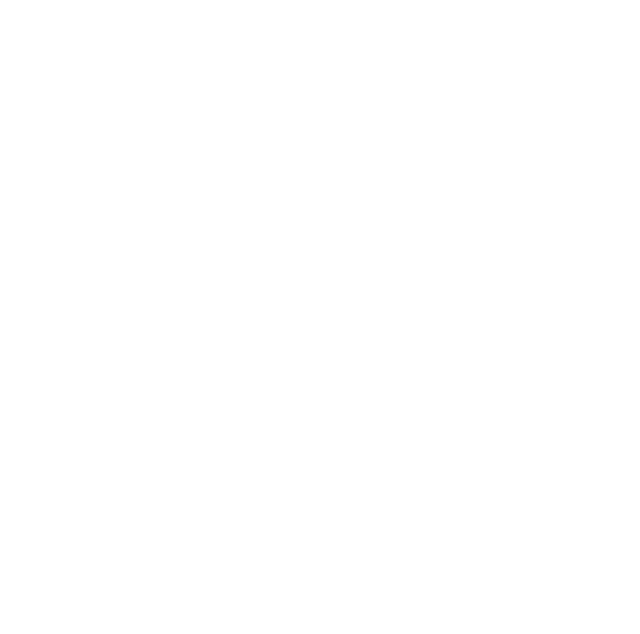
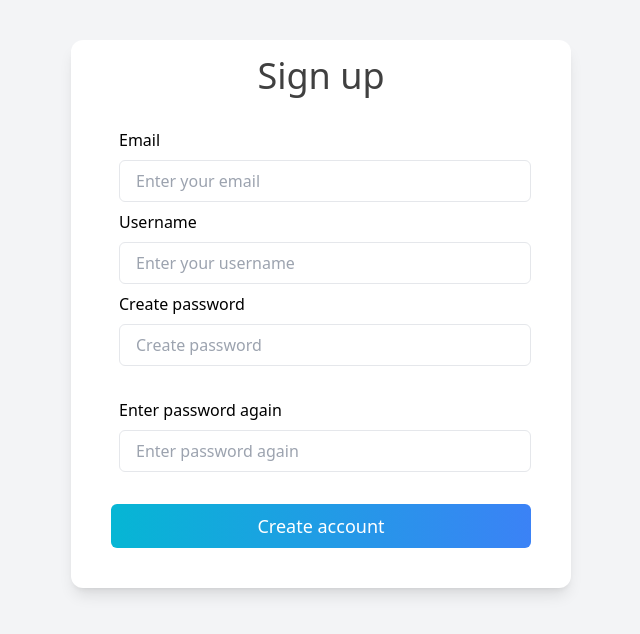
Before and after one commit to KashmiraNimnada/Task-Manager-App-Frontend, a React (Vite) app: page /auth/signup in a window 1280 px wide. Before the commit this address had no page. Shown: the top 634 px of the page, without its empty margins (319-959 px from the left). Built offline with nearby package versions, Linux system fonts and the light colour scheme; a web font is replaced by a local one.

Commit message:
filtered the relevant task for the specific users and Signup page started

```diff
--- a/src/App.tsx
+++ b/src/App.tsx
@@ -5,6 +5,7 @@
 import { AuthProvider } from './context/AuthContext'
 import Login from './pages/auth/Login'
 import ProtectedRoute from './components/ProtectedRoute'
+import Signup from './pages/auth/Signup'
 
 function App() {
 
@@ -18,6 +19,7 @@
             <Route path="/create" element={<CreateTask />} />
           </Route>
           <Route path="/auth/login" element={<Login />} />
+          <Route path="/auth/signup" element={<Signup />} />
         </Routes>
       </BrowserRouter>
     </AuthProvider>
--- a/src/context/AuthContext.tsx
+++ b/src/context/AuthContext.tsx
@@ -8,6 +8,7 @@
     login: () => {},
     logout: () => {},
     username: "",
+    email: "",
 });
 
 export function AuthProvider({children}: AuthProviderPropsType) {
@@ -15,11 +16,14 @@
     const [isAuthenticated,setIsAuthenticated] = useState<boolean>(false);
     const [jwtToken,setJwtToken] = useState<string>("");
     const [username,setUsername] = useState<string>("");
+    const [email,setEmail] = useState<string>("");
 
-    function login(jwtToken:string,username:string) {
+    function login(jwtToken:string,username:string,email:string) {
         setIsAuthenticated(true);
         setJwtToken(jwtToken);
         setUsername(username);
+        setEmail(email);
+        console.log(email);
         console.log(username);
     }
 
@@ -29,7 +33,7 @@
     }
 
     return (
-        <AuthContext.Provider value={{isAuthenticated,jwtToken,login,logout,username}}>
+        <AuthContext.Provider value={{isAuthenticated,jwtToken,login,logout,username,email}}>
             {children}
         </AuthContext.Provider>
     )
--- a/src/pages/CreateTask.tsx
+++ b/src/pages/CreateTask.tsx
@@ -2,7 +2,6 @@
 import { useState } from "react";
 import { useNavigate } from "react-router-dom";
 import { useAuth } from "../context/AuthContext";
-import { jwtDecode } from 'jwt-decode';
 
 function CreateTask() {
 
--- a/src/pages/Task.tsx
+++ b/src/pages/Task.tsx
@@ -3,16 +3,14 @@
 import axios from "axios";
 import { useNavigate } from "react-router-dom";
 import { useAuth } from "../context/AuthContext";
-// import { jwtDecode } from 'jwt-decode';
+
 
 function Task() {
 
     const [tasks,setTasks] = useState<TaskType[]>([]);
     const [completed,isCompleted] = useState<boolean>(false);
 
-    const { isAuthenticated , jwtToken , username } = useAuth();
-
-    // const [realusername,setRealusername] = useState<string>("");
+    const { isAuthenticated , jwtToken , username ,email } = useAuth();
 
     const config = {
         headers: {
@@ -33,16 +31,6 @@
 
     useEffect(function(){
         if(isAuthenticated) {
-            // const decodedToken = jwtDecode(jwtToken);
-            // const realuser = decodedToken.sub
-            // console.log(typeof realuser);
-            // const result: string = realuser ?? 'Default String';
-            // console.log(result);
-            // setRealusername(result);
-            // console.log(typeof result)
-            // console.log(realuser);
-            // console.log(realusername);
-            // console.log(jwtToken);
             console.log(username);
             console.log(jwtToken);
             loadTasks();
@@ -132,7 +120,9 @@
                     </thead>
                     <tbody>
                         {tasks && tasks.map(function(task:TaskType){
-                            // if(realusername==task.user.)
+                            console.log(email);
+                            if(email==task.user.email) {
+                            console.log(email==task.user.email);
                                 if(task.status=="COMPLETED") {
                                     return (
                                         <tr>
@@ -162,6 +152,7 @@
                                         </tr>
                                     )
                                 }
+                            }
                         })}
                     </tbody>
                 </table>
--- a/src/pages/auth/Login.tsx
+++ b/src/pages/auth/Login.tsx
@@ -32,9 +32,10 @@
         try {
             const response = await axios.post("http://localhost:8080/auth/login",data)
             console.log(response)
-            login(response.data,username);
+            login(response.data,username,email);
             navigate("/")
             console.log(username)
+            console.log(email)
         } catch (error) {
             setError("There was an error logging in")
         }
--- /dev/null
+++ b/src/pages/auth/Signup.tsx
@@ -0,0 +1,54 @@
+import { useState } from "react";
+
+function Signup() {
+
+    const [email,setEmail] = useState<string>("");
+    const [error,setError] = useState<string>("");
+    const [username,setUsername] = useState<string>("");
+    const [createdpw,setCreatepw] = useState<string>("");
+    const [checkpw,setChechpw] = useState<string>("");
+
+    return (
+        <div className="h-screen w-full items-center pt-10 justify-center bg-gray-100">
+            <div className="max-w-[500px] mx-auto px-10 pb-10 pt-2 bg-white rounded-xl shadow-lg">
+                <div>
+                    <h1 className="text-center text-4xl pt-2 pb-8 font-normal text-neutral-700">Sign up</h1>
+                </div>
+                <form>
+                    <div className="flex flex-col pl-2">
+                        <label className="mb-2">Email</label>
+                        <input type="text" onChange={function(event) {
+                            setEmail(event.target.value);
+                        }} placeholder="Enter your email" className="border w-full mb-2 py-2 px-4 rounded-md"/>
+                    </div>
+                    <div className="flex flex-col pl-2">
+                        <label className="mb-2">Username</label>
+                        <input type="text" onChange={function(event) {
+                            setUsername(event.target.value);
+                        }} placeholder="Enter your username" className="border w-full mb-2 py-2 px-4 rounded-md"/>
+                    </div>
+                    <div className="flex flex-col pl-2">
+                        <label className="mb-2">Create password</label>
+                        <input type="password" onChange={function(event){
+                            setCreatepw(event.target.value);
+                        }} placeholder="Create password" className="border w-full mb-8 py-2 px-4 rounded-md"/>
+                    </div>
+                    <div className="flex flex-col pl-2">
+                        <label className="mb-2">Enter password again</label>
+                        <input type="password" onChange={function(event){
+                            setChechpw(event.target.value);
+                        }} placeholder="Enter password again" className="border w-full mb-8 py-2 px-4 rounded-md"/>
+                    </div>
+                    <div>
+                        <button type="submit" className="bg-gradient-to-r from-cyan-500 to-blue-500 w-full p-2 rounded-md text-white text-lg hover:scale-x-105 duration-300">
+                            Create account
+                        </button>
+                    </div>
+
+                </form>
+            </div>
+        </div>
+    )
+}
+
+export default Signup;
--- a/src/types/AuthContextType.tsx
+++ b/src/types/AuthContextType.tsx
@@ -1,8 +1,10 @@
 interface AuthContextType {
     isAuthenticated: boolean,
-    jwtToken: string | null,
-    login: (jwtToken: string) => void,
+    jwtToken: string,
+    login: (jwtToken: string,username: string,email: string) => void,
     logout: () => void,
+    username: string,
+    email: string
 }
 
 export default AuthContextType;
```
Lines whose indentation alone changed are shown as unchanged.
